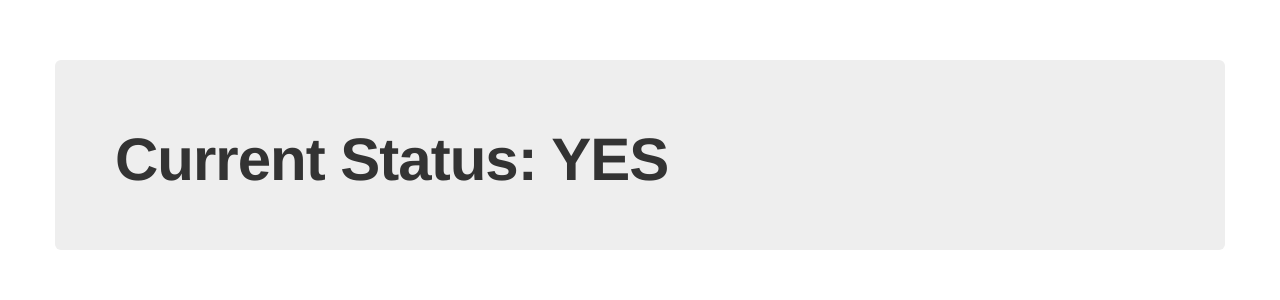
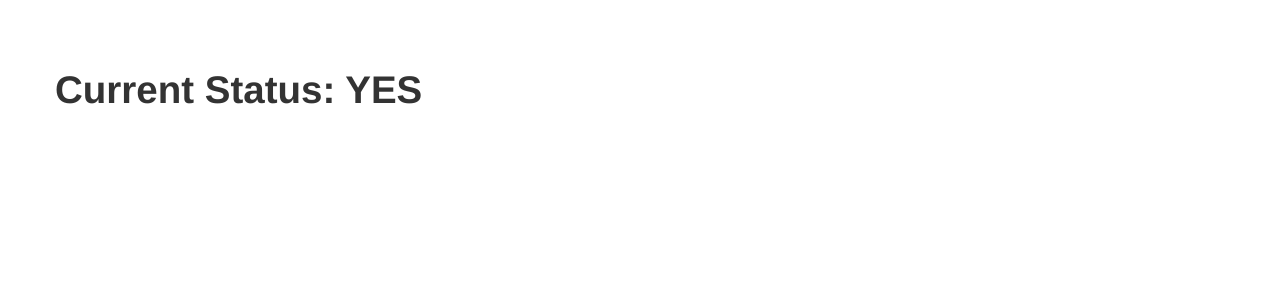
Before and after one commit to gbinal/EM-API, a Jekyll site: the page built from index.html, in a window 1280 px wide. Shown: the top 300 px of the page. Built offline with Jekyll 4.4.1, drawn with Linux system fonts in a browser that asks for light colours; nearby versions of some CDN libraries.

Commit message:
Update index.html

```diff
--- a/index.html
+++ b/index.html
@@ -2,7 +2,7 @@
 layout: default
 ---
 
-<div class="hero-unit">
+<div>
   <h1>Current Status:
 
 {% if site.status %}
```
